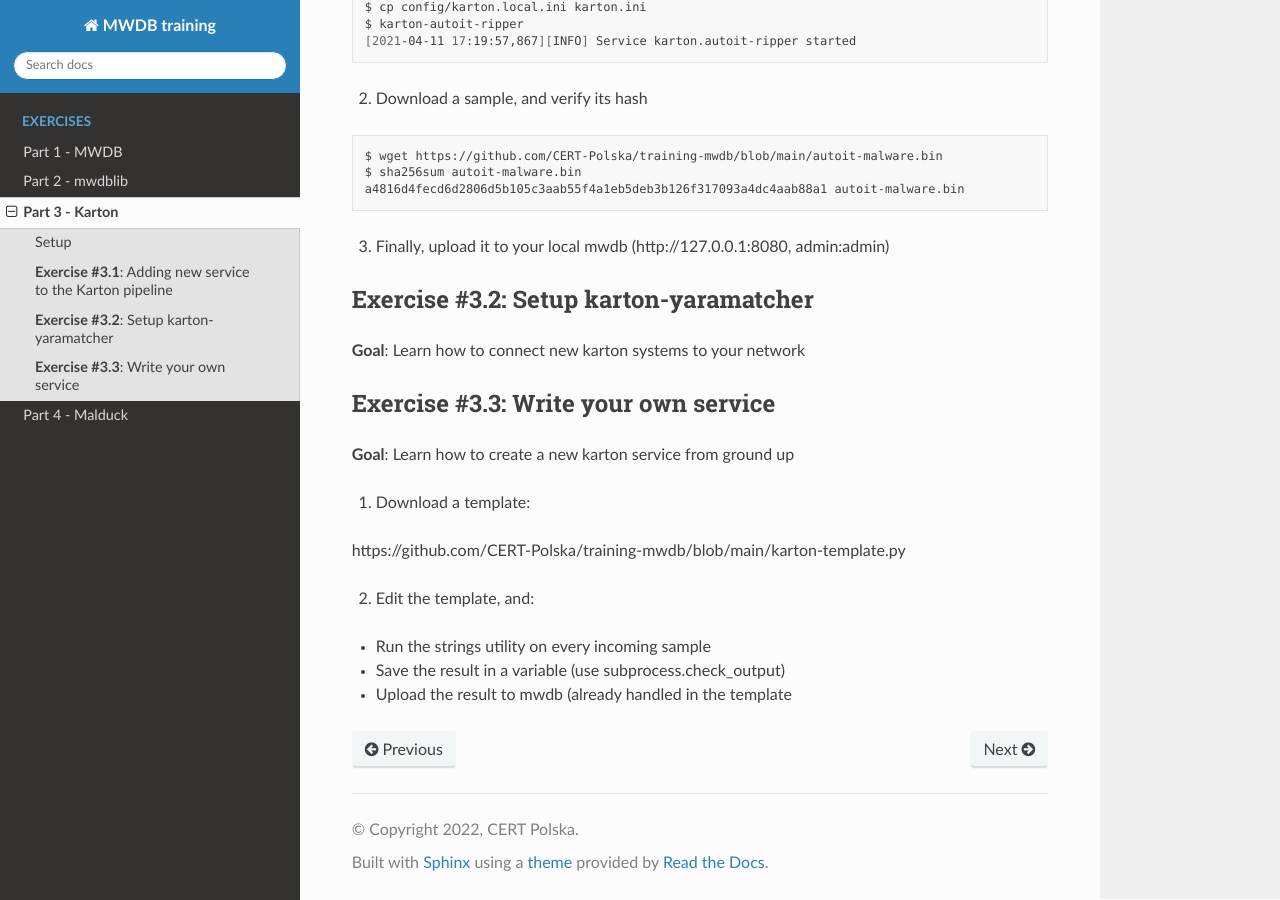
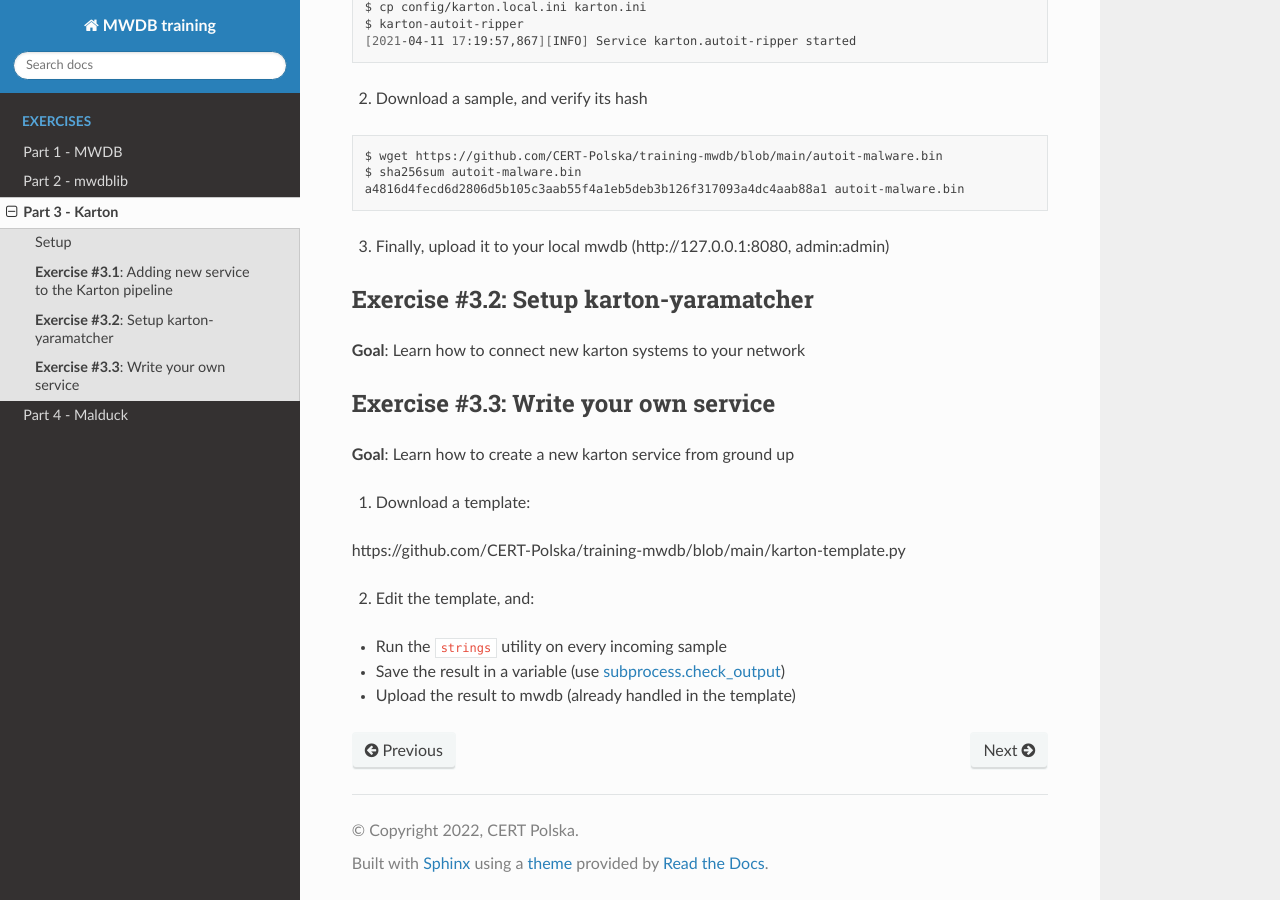
Before and after one commit to CERT-Polska/training-mwdb, a Sphinx documentation site: the page built from source/part-3.md, in a window 1280 px wide and 900 px high, scrolled down 857 px. Built offline with Sphinx 7.4.7 and the Read the Docs theme 2.0.0, drawn with Linux system fonts in a browser that asks for light colours; some of the changed lines change nothing that is shown.

Commit message:
Smol fixes

```diff
--- a/source/part-3.md
+++ b/source/part-3.md
@@ -61,6 +61,6 @@ https://github.com/CERT-Polska/training-mwdb/blob/main/karton-template.py
 
 2. Edit the template, and:
 
-- Run the strings utility on every incoming sample
-- Save the result in a variable (use subprocess.check_output)
-- Upload the result to mwdb (already handled in the template
+- Run the `strings` utility on every incoming sample
+- Save the result in a variable (use [subprocess.check_output](https://docs.python.org/3/library/subprocess.html#subprocess.check_output))
+- Upload the result to mwdb (already handled in the template)
```
